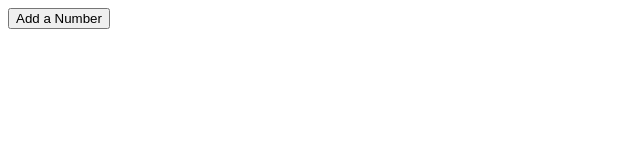
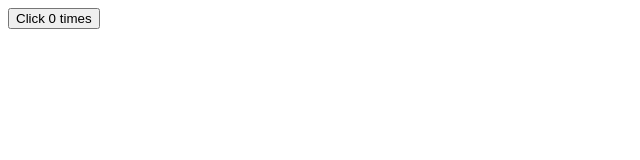
Before and after one commit to rhkdgns95/react-hooks-tutorials, a React (Create React App) app: page / in a window 1280 px wide. Shown: the top 160 px of the page, without its empty margins (0-640 px from the left). Built offline with nearby package versions, Linux system fonts and the light colour scheme.

Commit message:
#1.4 useEffect after render.

```diff
--- a/src/App.tsx
+++ b/src/App.tsx
@@ -3,7 +3,8 @@ import HookCounter from "./Component/HookCounter";
 import HookCounterTwo from "./Component/HookCounterTwo";
 import HookCounterThree from "./Component/HookCounterThree";
 import HookCounterFour from "./Component/HookCounterFour";
+import HookCounterOne from "./Component/HookCounterOne";
 
-const App =  () => <HookCounterFour />;
+const App =  () => <HookCounterOne />;
 
 export default App;
--- /dev/null
+++ b/src/Component/HookCounterOne/index.tsx
@@ -0,0 +1,29 @@
+import React, { useState, useEffect } from "react";
+
+const useFetch = (initCount: number) => {
+    const [count, setCount] = useState<number>(initCount);
+
+    const onUpdateCount = (newCount: number) => {
+        setCount(newCount);
+    }
+
+    useEffect(() => {
+        document.title = `You clicked ${count} times`;
+    });
+
+    return {
+        count,
+        onUpdateCount
+    };
+}
+const HookCounterOne = () => {
+    const { count, onUpdateCount } = useFetch(0);
+
+    return (
+        <div>
+            <button onClick={e => onUpdateCount(count + 1)}>Click {count} times</button>
+        </div>
+    );
+};
+
+export default HookCounterOne;
```
Also changed, not shown: 1 other file (tests, documents, lock files or other folders).
